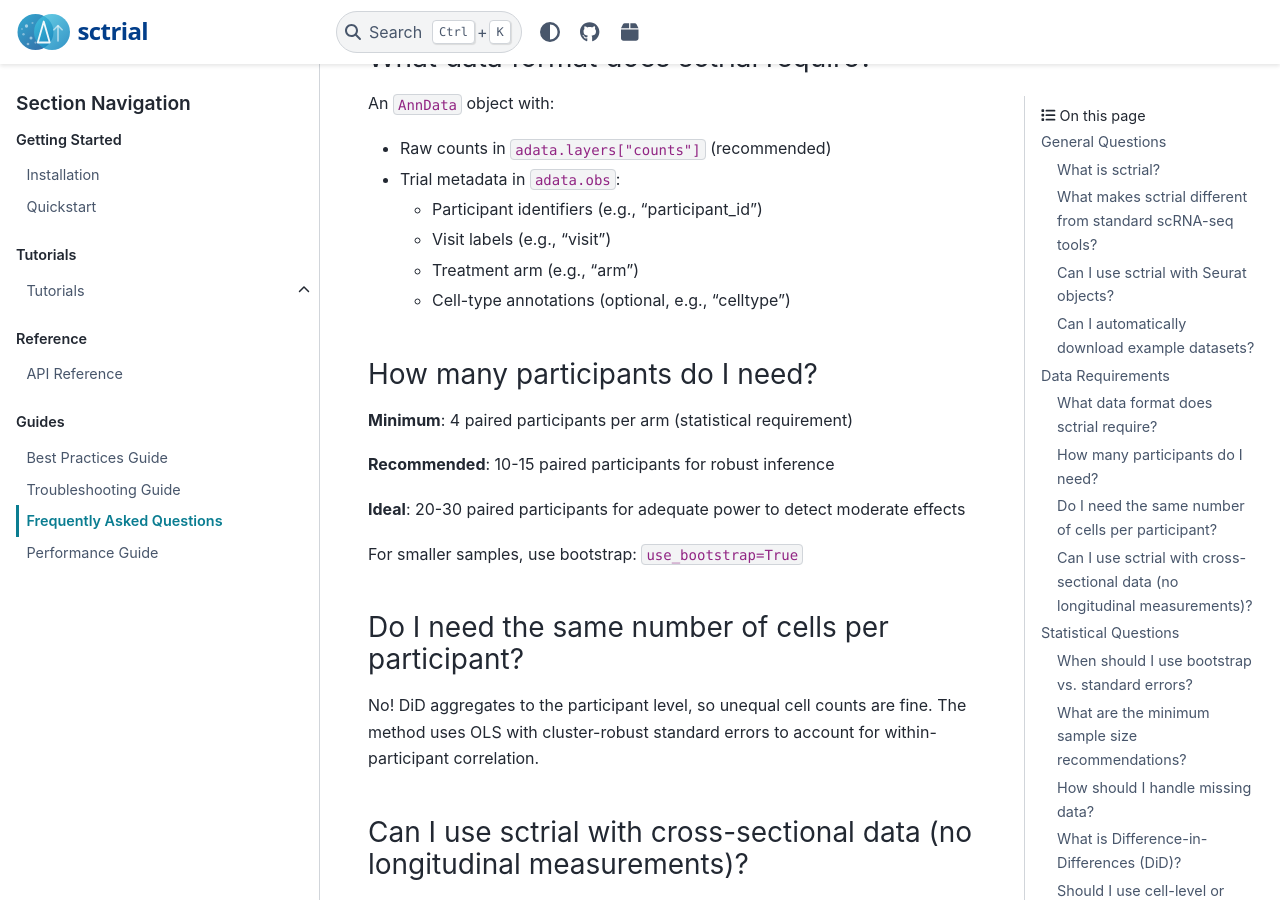
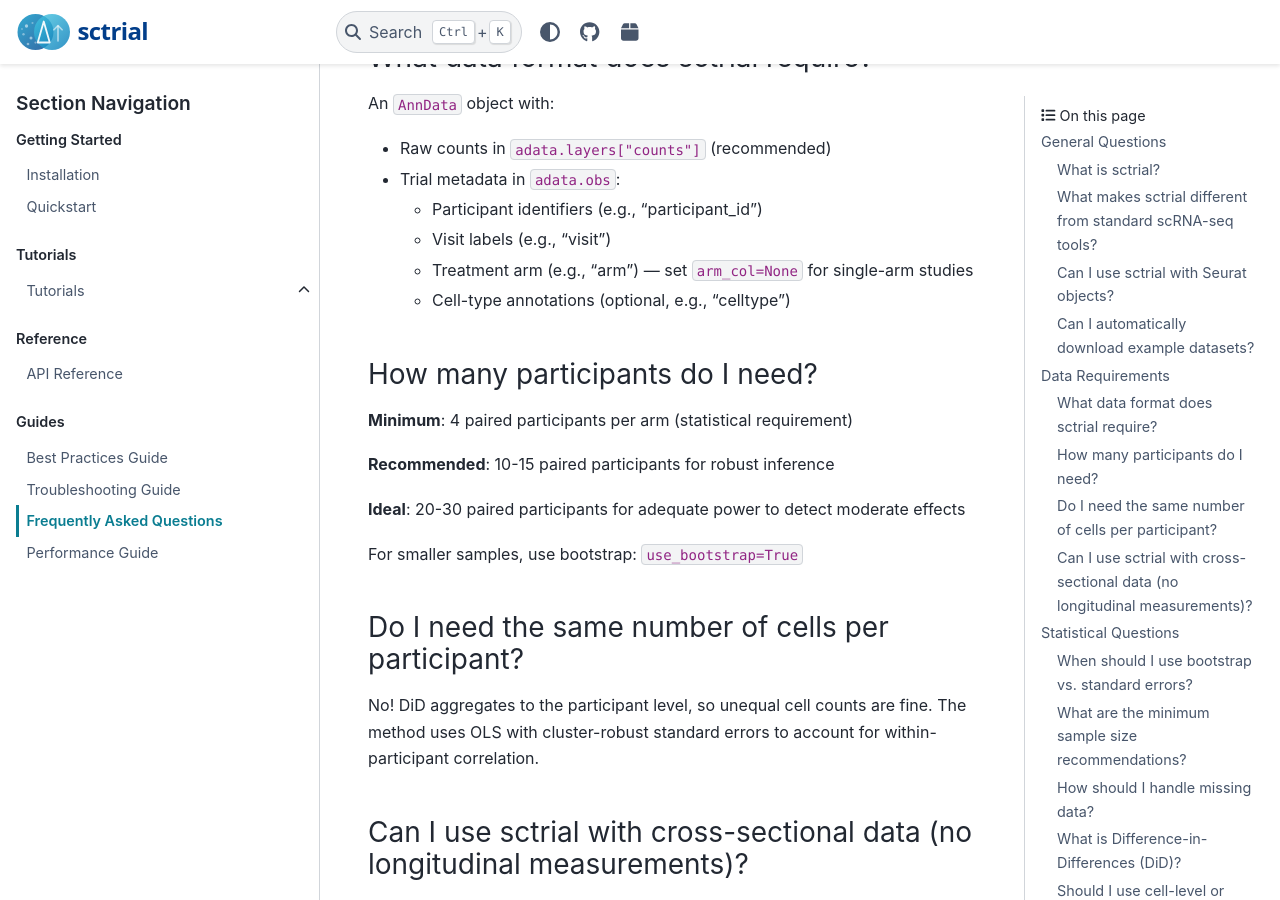
Before and after one commit to TheOmarLab/sctrial, a Sphinx documentation site: the page built from docs/source/faq.rst, in a window 1280 px wide and 900 px high, scrolled down 2199 px. Built offline with Sphinx 7.4.7 and the PyData theme 0.15.4, drawn with Linux system fonts in a browser that asks for light colours; pages that are not in the unit, such as notebooks, are missing from menus.

Commit message:
Add arm_col=None note to FAQ data requirements

```diff
--- a/docs/source/faq.rst
+++ b/docs/source/faq.rst
@@ -96,7 +96,7 @@ An ``AnnData`` object with:
 
   - Participant identifiers (e.g., "participant_id")
   - Visit labels (e.g., "visit")
-  - Treatment arm (e.g., "arm")
+  - Treatment arm (e.g., "arm") — set ``arm_col=None`` for single-arm studies
   - Cell-type annotations (optional, e.g., "celltype")
 
 How many participants do I need?
```
